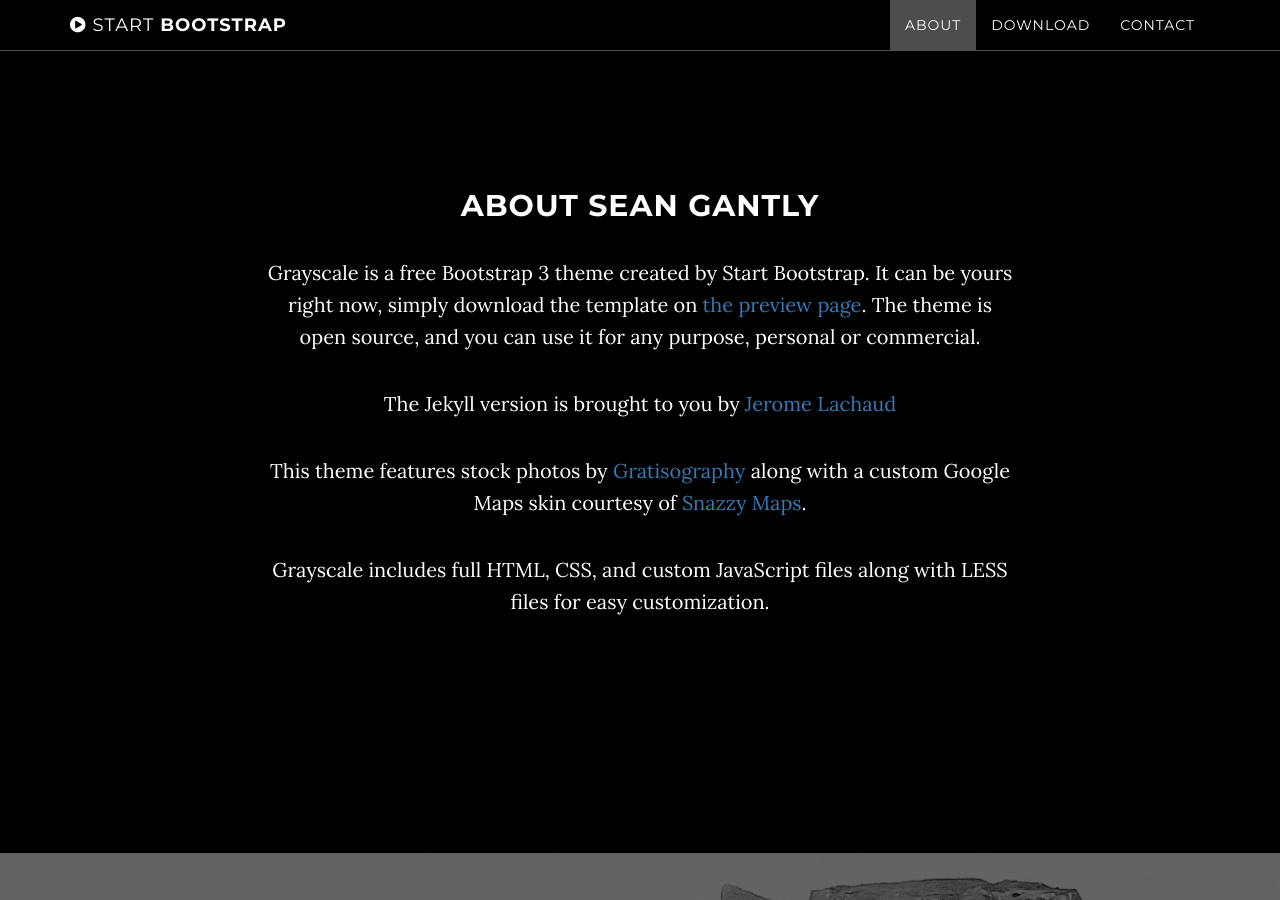
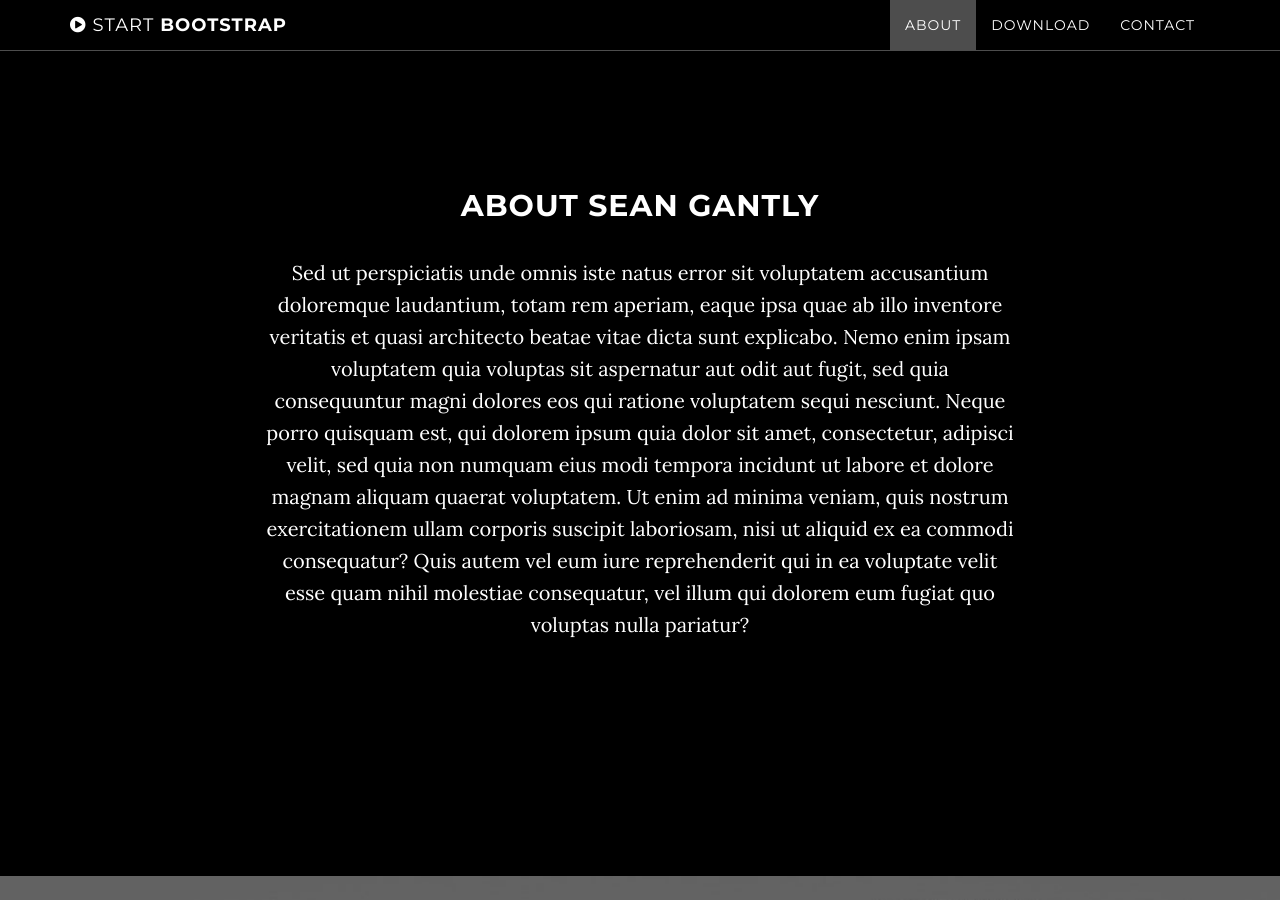
Before and after one commit to seangantly/seangantly.github.io, a Jekyll site: the page built from index.html, in a window 1280 px wide and 900 px high, scrolled down 911 px. Built offline with Jekyll 4.4.1, drawn with Linux system fonts in a browser that asks for light colours.

Commit message:
fixing directory issue

```diff
--- a/_includes/about.html
+++ b/_includes/about.html
@@ -3,10 +3,7 @@
         <div class="row">
             <div class="col-lg-8 col-lg-offset-2">
                 <h2>About Sean Gantly</h2>
-                <p>Grayscale is a free Bootstrap 3 theme created by Start Bootstrap. It can be yours right now, simply download the template on <a href="http://startbootstrap.com/template-overviews/grayscale/">the preview page</a>. The theme is open source, and you can use it for any purpose, personal or commercial.</p>
-                <p>The Jekyll version is brought to you by <a href="https://github.com/jeromelachaud">Jerome Lachaud</a></p>
-                <p>This theme features stock photos by <a href="http://gratisography.com/">Gratisography</a> along with a custom Google Maps skin courtesy of <a href="http://snazzymaps.com/">Snazzy Maps</a>.</p>
-                <p>Grayscale includes full HTML, CSS, and custom JavaScript files along with LESS files for easy customization.</p>
+                <p>Sed ut perspiciatis unde omnis iste natus error sit voluptatem accusantium doloremque laudantium, totam rem aperiam, eaque ipsa quae ab illo inventore veritatis et quasi architecto beatae vitae dicta sunt explicabo. Nemo enim ipsam voluptatem quia voluptas sit aspernatur aut odit aut fugit, sed quia consequuntur magni dolores eos qui ratione voluptatem sequi nesciunt. Neque porro quisquam est, qui dolorem ipsum quia dolor sit amet, consectetur, adipisci velit, sed quia non numquam eius modi tempora incidunt ut labore et dolore magnam aliquam quaerat voluptatem. Ut enim ad minima veniam, quis nostrum exercitationem ullam corporis suscipit laboriosam, nisi ut aliquid ex ea commodi consequatur? Quis autem vel eum iure reprehenderit qui in ea voluptate velit esse quam nihil molestiae consequatur, vel illum qui dolorem eum fugiat quo voluptas nulla pariatur?</p>
             </div>
         </div>
     </section>
```
